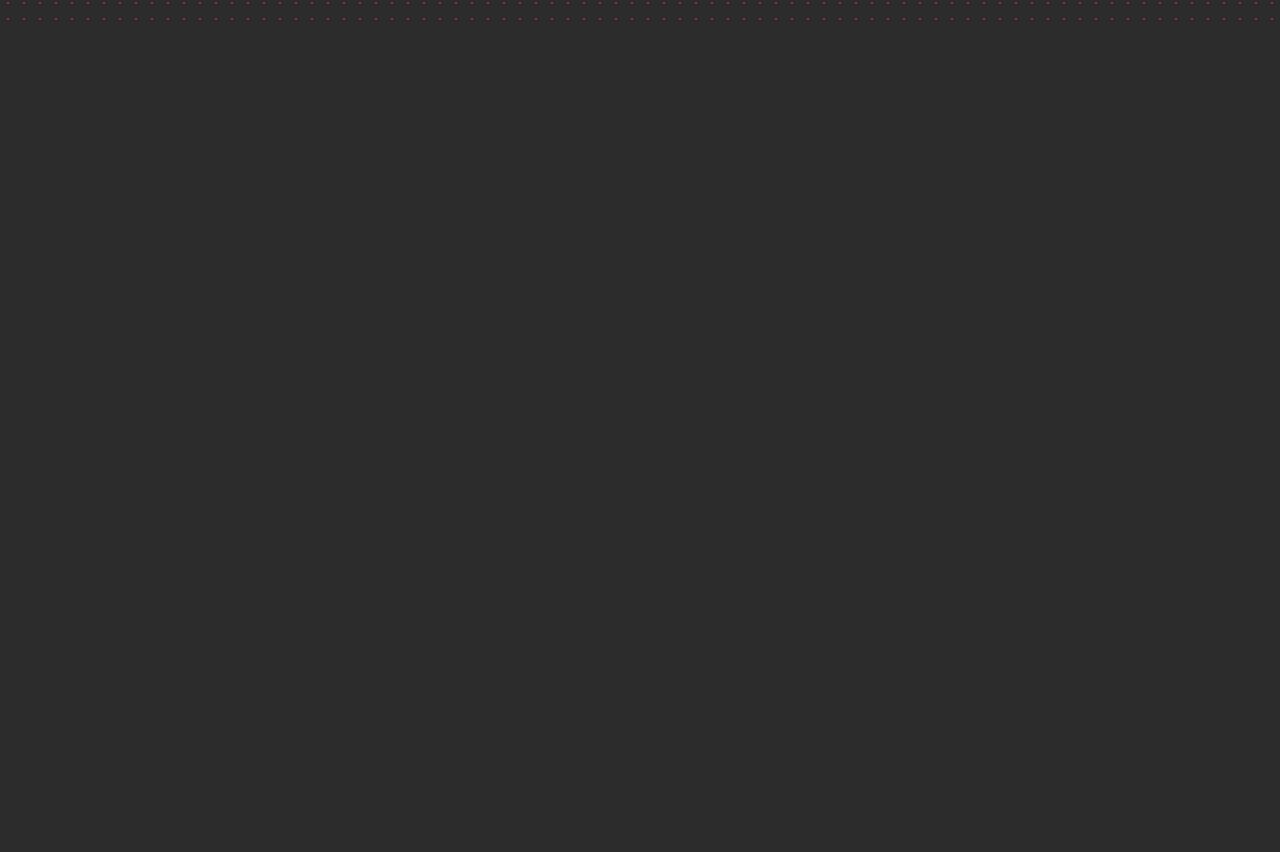
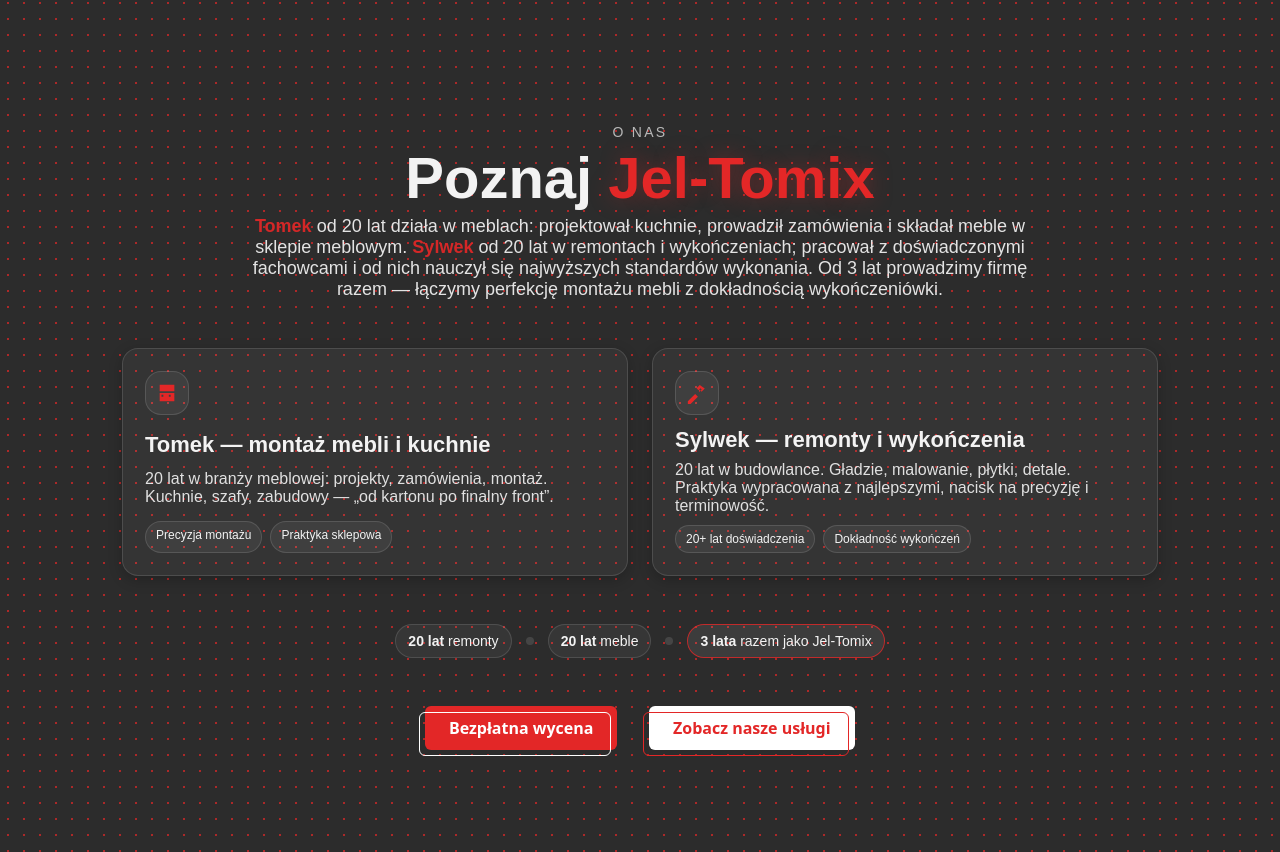
Before and after one commit to Sylweradoy/firma, a Next.js app: page / in a window 1280 px wide. Shown: the part 1637-2489 px from the top of the page. Before the commit the page ends 1658 px from the top, so only its background shows below. Built offline with nearby package versions, Linux system fonts and the light colour scheme; no server answers; a web font is replaced by a local one.

Commit message:
Dodaje komponet  o nas

```diff
--- /dev/null
+++ b/src/app/(site)/components/About/About.module.scss
@@ -0,0 +1,154 @@
+@use "sass:color";
+@use "styles/index" as *;
+
+.about {
+  @include container;
+  padding-block: clamp(40px, 8vw, 110px);
+  display: grid;
+  gap: clamp(24px, 4vw, 48px);
+}
+
+.header {
+  text-align: center;
+  display: grid;
+  gap: space(2);
+}
+
+.overline {
+  font-size: clamp(12px, 1.4vw, 14px);
+  letter-spacing: .16em;
+  text-transform: uppercase;
+  color: $color-muted;
+  margin: 0;
+}
+
+.title {
+  margin: 0;
+  font-family: $font-brand;
+  font-weight: $weight-bold;
+  line-height: 1.04;
+  font-size: clamp(28px, 6.8vw, 58px);
+
+  span {
+    color: $color-accent;
+    text-shadow: 0 0 22px color.change($color-accent, $alpha: .35);
+  }
+}
+
+.lead {
+  margin: 0 auto;
+  max-width: 80ch;
+  opacity: .92;
+  font-size: clamp(15px, 2.1vw, 18px);
+}
+
+.grid {
+  --cols: 1;
+  display: grid;
+  grid-template-columns: repeat(var(--cols), minmax(0, 1fr));
+  gap: clamp(14px, 3.2vw, 24px);
+
+  justify-items: center;
+  justify-content: center;
+
+  @include mq(md) {
+    --cols: 2;
+    justify-items: stretch;
+    justify-content: stretch;
+  }
+}
+
+.card {
+  width: min(92vw, 560px);
+  justify-self: center;
+  margin-inline: auto;
+
+  @include card;
+  background: color.change($white, $alpha: .04);
+  border-color: $color-border;
+  padding: clamp(16px, 3vw, 22px);
+  display: grid;
+  gap: space(2);
+  transition: transform .18s ease, border-color .2s ease, background-color .2s ease;
+
+  @include mq(md) {
+    width: auto;
+    margin-inline: 0;
+  }
+
+  &:hover {
+    transform: translateY(-3px);
+    background: color.change($white, $alpha: .06);
+    border-color: color.change($color-accent, $alpha: .7);
+  }
+}
+
+.icon {
+  width: 44px; height: 44px;
+  border-radius: radius(lg);
+  display: grid; place-items: center;
+  color: $color-accent;
+  background: color.change($white, $alpha: .06);
+  border: 1px solid $color-border;
+}
+
+.cardTitle {
+  margin: 4px 0 0;
+  font-weight: $weight-bold;
+  font-size: clamp(18px, 2.8vw, 22px);
+}
+
+.cardDesc {
+  margin: 0;
+  color: $color-fg;
+  opacity: .9;
+  font-size: clamp(14px, 2.2vw, 16px);
+}
+
+.badges {
+  display: flex; flex-wrap: wrap; gap: 8px;
+  margin: 2px 0 0; padding: 0; list-style: none;
+}
+.badge {
+  padding: 6px 10px;
+  font-size: 12px;
+  border-radius: radius(pill);
+  background: color.change($white, $alpha: .06);
+  border: 1px solid $color-border;
+  color: $color-fg;
+}
+
+.timeline {
+  display: flex;
+  align-items: center;
+  justify-content: center;
+  gap: clamp(8px, 1.6vw, 14px);
+  flex-wrap: wrap;
+}
+.dot {
+  width: 8px; height: 8px; border-radius: 50%;
+  background: $color-border;
+}
+.pill, .pillAccent {
+  padding: 8px 12px;
+  border-radius: radius(pill);
+  border: 1px solid $color-border;
+  background: color.change($white, $alpha: .05);
+  font-size: 14px;
+}
+.pillAccent {
+  border-color: color.change($color-accent, $alpha: .8);
+  background: color.change($white, $alpha: .08);
+}
+
+.actions {
+  display: flex;
+  flex-wrap: wrap;
+  justify-content: center;
+  gap: 0; /* odstępy robi .base + .base z modułu przycisków */
+}
+
+.name {
+  color: $color-accent;        /* czerwony z tokenów */
+  font-weight: $weight-bold;   /* możesz usunąć, jeśli wolisz normal */
+}
--- /dev/null
+++ b/src/app/(site)/components/About/About.tsx
@@ -0,0 +1,148 @@
+"use client";
+
+import { motion, type Variants, type Transition } from "framer-motion";
+import styles from "./About.module.scss";
+import ButtonPrimary from "@/app/(site)/components/ui/ButtonPrimary";
+import ButtonSecondary from "@/app/(site)/components/ui/ButtonSecondary";
+
+const easeOut: Transition["ease"] = [0.2, 0.8, 0.2, 1];
+
+const container: Variants = {
+  hidden: { opacity: 0, y: 10 },
+  show: {
+    opacity: 1,
+    y: 0,
+    transition: {
+      duration: 0.5,
+      ease: easeOut,
+      when: "beforeChildren",
+      staggerChildren: 0.08,
+    },
+  },
+};
+const item: Variants = {
+  hidden: { opacity: 0, y: 18, scale: 0.98 },
+  show: {
+    opacity: 1,
+    y: 0,
+    scale: 1,
+    transition: { duration: 0.45, ease: easeOut },
+  },
+};
+
+function IconHammer() {
+  return (
+    <svg width="22" height="22" viewBox="0 0 24 24" aria-hidden="true">
+      <path
+        fill="currentColor"
+        d="M2 21l8-8 3 3-8 8H2v-3Zm12.3-9.9 2.8-2.8-1.4-1.4-2.1 2.1-2.1-2.1 3.5-3.5L20.5 7l-3.5 3.5-2.7-2.7Z"
+      />
+    </svg>
+  );
+}
+function IconCabinet() {
+  return (
+    <svg width="22" height="22" viewBox="0 0 24 24" aria-hidden="true">
+      <path
+        fill="currentColor"
+        d="M4 3h16v7H4V3Zm0 9h16v9H4v-9Zm4 2H6v2h2v-2Zm8 0h-2v2h2v-2Z"
+      />
+    </svg>
+  );
+}
+
+export default function About() {
+  return (
+    <section
+      id="o-nas"
+      className={styles.about}
+      aria-labelledby="about-heading"
+    >
+      <motion.div
+        className={styles.header}
+        initial={{ opacity: 0, y: 12 }}
+        whileInView={{ opacity: 1, y: 0 }}
+        viewport={{ once: true, amount: 0.5 }}
+        transition={{ duration: 0.5, ease: easeOut }}
+      >
+        <p className={styles.overline}>O nas</p>
+        <h2 id="about-heading" className={styles.title}>
+          Poznaj <span>Jel-Tomix</span>
+        </h2>
+        <p className={styles.lead}>
+          <strong className={styles.name}>Tomek</strong> od {"20\u00A0lat"}{" "}
+          działa w meblach: projektował kuchnie, prowadził zamówienia i składał
+          meble w sklepie meblowym.{" "}
+          <strong className={styles.name}>Sylwek</strong> od {"20\u00A0lat"} w
+          remontach i wykończeniach; pracował z doświadczonymi fachowcami i od
+          nich nauczył się najwyższych standardów wykonania. Od {"3\u00A0lat"}{" "}
+          prowadzimy firmę razem — łączymy perfekcję montażu mebli z
+          dokładnością wykończeniówki.
+        </p>
+      </motion.div>
+
+ <motion.div className={styles.grid} variants={container} initial="hidden" whileInView="show" viewport={{ once: true, amount: 0.25 }}>
+  {/* TOMEK – LEWA */}
+  <motion.article className={styles.card} variants={item}>
+    <div className={styles.icon}><IconCabinet /></div>
+    <h3 className={styles.cardTitle}>Tomek — montaż mebli i kuchnie</h3>
+    <p className={styles.cardDesc}>
+      20 lat w branży meblowej: projekty, zamówienia, montaż. Kuchnie, szafy, zabudowy —
+      „od kartonu po finalny front”.
+    </p>
+    <ul className={styles.badges} aria-label="Atuty">
+      <li className={styles.badge}>Precyzja montażu</li>
+      <li className={styles.badge}>Praktyka sklepowa</li>
+    </ul>
+  </motion.article>
+
+  {/* SYLWEK – PRAWA */}
+  <motion.article className={styles.card} variants={item}>
+    <div className={styles.icon}><IconHammer /></div>
+    <h3 className={styles.cardTitle}>Sylwek — remonty i wykończenia</h3>
+    <p className={styles.cardDesc}>
+      20 lat w budowlance. Gładzie, malowanie, płytki, detale. Praktyka wypracowana z najlepszymi,
+      nacisk na precyzję i terminowość.
+    </p>
+    <ul className={styles.badges} aria-label="Atuty">
+      <li className={styles.badge}>20+ lat doświadczenia</li>
+      <li className={styles.badge}>Dokładność wykończeń</li>
+    </ul>
+  </motion.article>
+</motion.div>
+
+
+      <motion.aside
+        className={styles.timeline}
+        initial={{ opacity: 0, y: 10 }}
+        whileInView={{ opacity: 1, y: 0 }}
+        viewport={{ once: true, amount: 0.4 }}
+        transition={{ duration: 0.45, ease: easeOut }}
+        aria-label="Doświadczenie"
+      >
+        <div className={styles.pill}>
+          <strong>20 lat</strong> remonty
+        </div>
+        <div className={styles.dot} aria-hidden="true" />
+        <div className={styles.pill}>
+          <strong>20 lat</strong> meble
+        </div>
+        <div className={styles.dot} aria-hidden="true" />
+        <div className={styles.pillAccent}>
+          <strong>3 lata</strong> razem jako Jel-Tomix
+        </div>
+      </motion.aside>
+
+      <motion.div
+        className={styles.actions}
+        initial={{ opacity: 0, y: 12 }}
+        whileInView={{ opacity: 1, y: 0 }}
+        viewport={{ once: true, amount: 0.4 }}
+        transition={{ duration: 0.45, ease: easeOut }}
+      >
+        <ButtonPrimary href="#kontakt">Bezpłatna wycena</ButtonPrimary>
+        <ButtonSecondary href="#uslugi">Zobacz nasze usługi</ButtonSecondary>
+      </motion.div>
+    </section>
+  );
+}
--- a/src/app/(site)/components/Navbar/Navbar.tsx
+++ b/src/app/(site)/components/Navbar/Navbar.tsx
@@ -8,7 +8,7 @@ import styles from "./Navbar.module.scss";
 
 const items = [
   { href: "#services", label: "USŁUGI" },
-  { href: "#o-nas", label: "O NAS" },
+  { href: "#about", label: "O NAS" },
   { href: "#proces", label: "PROCES" },
   { href: "#galeria", label: "GALERIA" },
   { href: "#opinion", label: "OPINIE" },
@@ -36,14 +36,13 @@ export default function Navbar() {
               priority
               className={styles.brandLogo}
             />
-
           </Link>
 
           <button
             className={styles.menuButton}
             aria-label="Menu"
             aria-expanded={open}
-            data-open={open ? "true" : "false"}        // ⬅️ DODANE
+            data-open={open ? "true" : "false"} // ⬅️ DODANE
             onClick={() => setOpen((v) => !v)}
           >
             <span className={styles.menuIcon} />
--- a/src/app/(site)/page.tsx
+++ b/src/app/(site)/page.tsx
@@ -1,12 +1,14 @@
 
 import Hero from "./components/Hero/Hero";
 import Services from "./components/Services/Services"
+import About from "./components//About/About"
 
 export default function Page() {
   return (
     <>
     <Hero />
     <Services />
+    <About />
     </>
   );
 }
```
